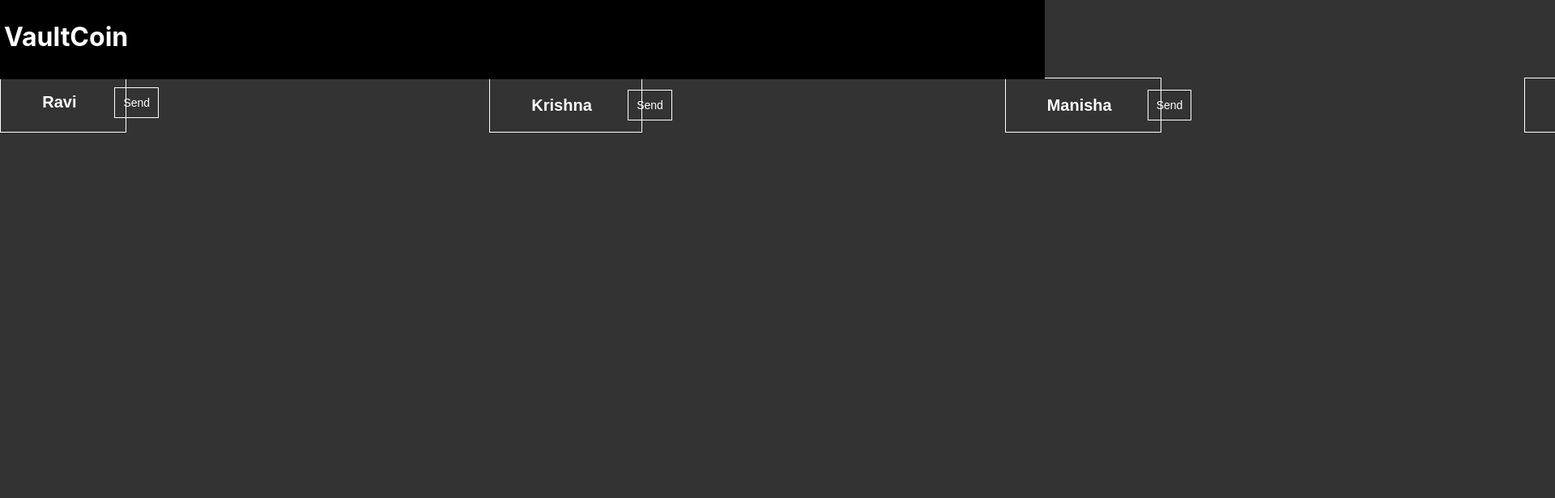
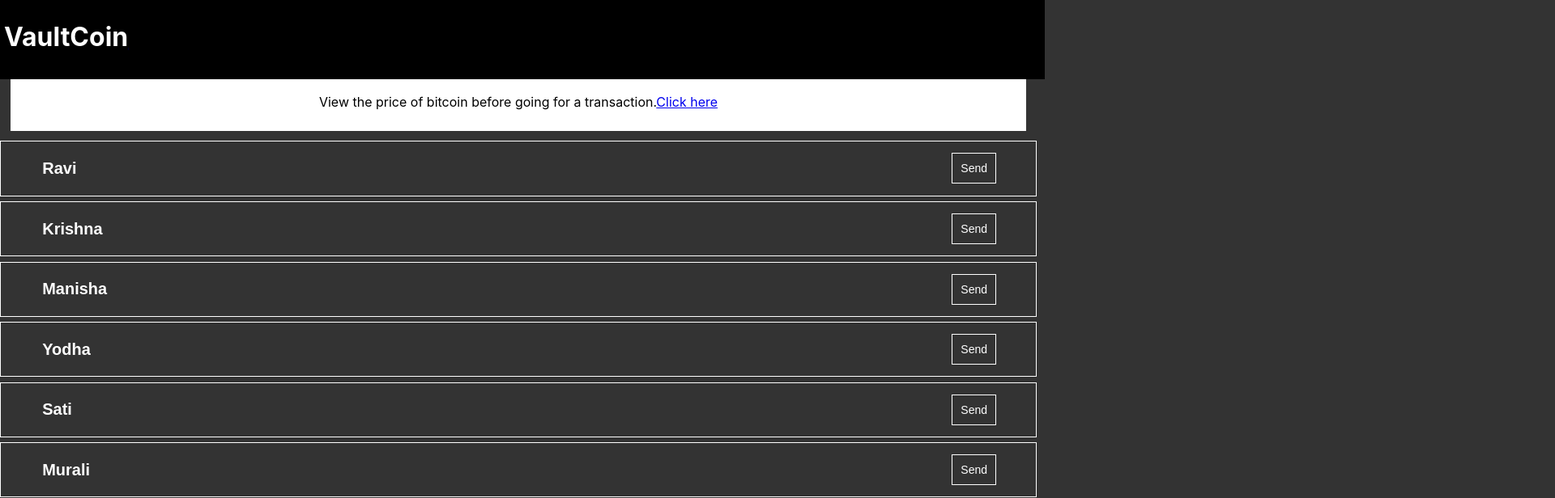
Before and after one commit to PramodhaKasam/react_crypto, a React (Create React App) app: page /Contact in a window 1280 px wide. Shown: the top 616 px of the page at 81% size, 1920 px wide, since content can reach past the window. Built offline with nearby package versions, Linux system fonts and the light colour scheme.

Commit message:
new update commit

```diff
--- a/src/components/Contact.css
+++ b/src/components/Contact.css
@@ -68,3 +68,17 @@
     background-color: white;
     border: none;
   }
+
+  .cont{
+    display: flex;
+    flex-direction: column;
+    width: 100%;
+  }
+
+  .info{
+    background-color: white;
+    padding: 10px;
+    margin-left: 1%;
+    margin-right: 1%;
+    margin-bottom: 1%;
+  }
--- a/src/components/Contacts.js
+++ b/src/components/Contacts.js
@@ -8,15 +8,20 @@ function Contact() {
         <Link to='/Home'>
           <h1>VaultCoin</h1>
         </Link>
-
-
+      </div>
+      <div className='cont'>
+            <div className='info'>
+                <p>View the price of bitcoin before going for a transaction.
+                <Link to='/Data'>
+                    Click here
+                </Link>
+                </p>
             </div>
           <button className="receiver-1">
             <h2 className='name'>Ravi</h2>
             <Link to="/Trans/Ravi">
               <button className="send">Send</button>
             </Link>
-
           </button>
           <button className="receiver">
             <h2 className='name'>Krishna</h2>
@@ -102,6 +107,8 @@ function Contact() {
               <button className="send">Send</button>
             </Link>
           </button>
+      </div>
+
 
 
 
--- a/src/components/Home.css
+++ b/src/components/Home.css
@@ -17,14 +17,11 @@
   .img{
     display: flex;
     justify-content: center;
+    margin-left: 5%;
   }
   image{
-
-
     align-items: center;
     justify-content: center;
-
-
   }
   body{
     background-color: #333;
@@ -37,7 +34,6 @@
     color: #14426a;
     border: none;
     font-weight: bolder;
-
     width : 11%;
     padding-top:1.75%;
     padding-bottom:1.75%;
--- a/src/components/Login.css
+++ b/src/components/Login.css
@@ -5,7 +5,7 @@ body {
   }
 
   .login-container {
-    max-width: 400px;
+    width: 400px;
     margin: 100px auto;
     background-color:transparent;
     padding: 20px;
--- a/src/components/Trans.css
+++ b/src/components/Trans.css
@@ -28,12 +28,7 @@
     padding-bottom : 50px;
   }
 
-  .info{
-    background-color: white;
-    padding: 10px;
-    margin-left: 1%;
-    margin-right: 1%;
-  }
+
   .main{
     width : 95%;
     margin-left: 1.5%;
@@ -109,3 +104,9 @@
     margin-left: 27px;
     color: white;
   }
+
+.cont-2{
+  display: flex;
+  flex-direction: column;
+  width: 100%;
+}
--- a/src/components/Trans.js
+++ b/src/components/Trans.js
@@ -81,13 +81,7 @@ function Trans() {
                     <h3 className='figure'>{figure}BTC</h3>
                 </div>
             </div>
-            <div className='info'>
-                <p>View the price of bitcoin before going for a transaction.
-                   <Link to='/Data'>
-                     Click here
-                   </Link>
-                </p>
-            </div>
+            <div className='cont-2'>
                     <h3 className='heading'>Transactions with {name} :</h3>
                     <div className="main">
                     < div className="q-a">
@@ -108,6 +102,8 @@ function Trans() {
                     <Link to='/Contact'>
                         <button className='link'>Go for other transaction</button>
                     </Link>
+            </div>
+
         </>
     )
 }
--- a/src/components/data.css
+++ b/src/components/data.css
@@ -40,3 +40,16 @@
     color: white;
 
   }
+
+  .go{
+    height: 40px;
+    cursor: pointer;
+  }
+
+  .go:hover{
+    opacity: 0.3;
+  }
+
+  .go:active{
+    opacity:0.7
+  }
--- a/src/components/data.js
+++ b/src/components/data.js
@@ -53,6 +53,10 @@ function Data()
                     <p className='ans'>{data.max_supply}</p>
                 </div>
             </div>
+            <Link to='/Contact'>
+             <button className='go'>Go back to transacction</button>
+            </Link>
+
         </>
     )
 }
```
Also changed, not shown: src/components/Login.js (indentation only). Lines whose indentation alone changed are shown as unchanged.
